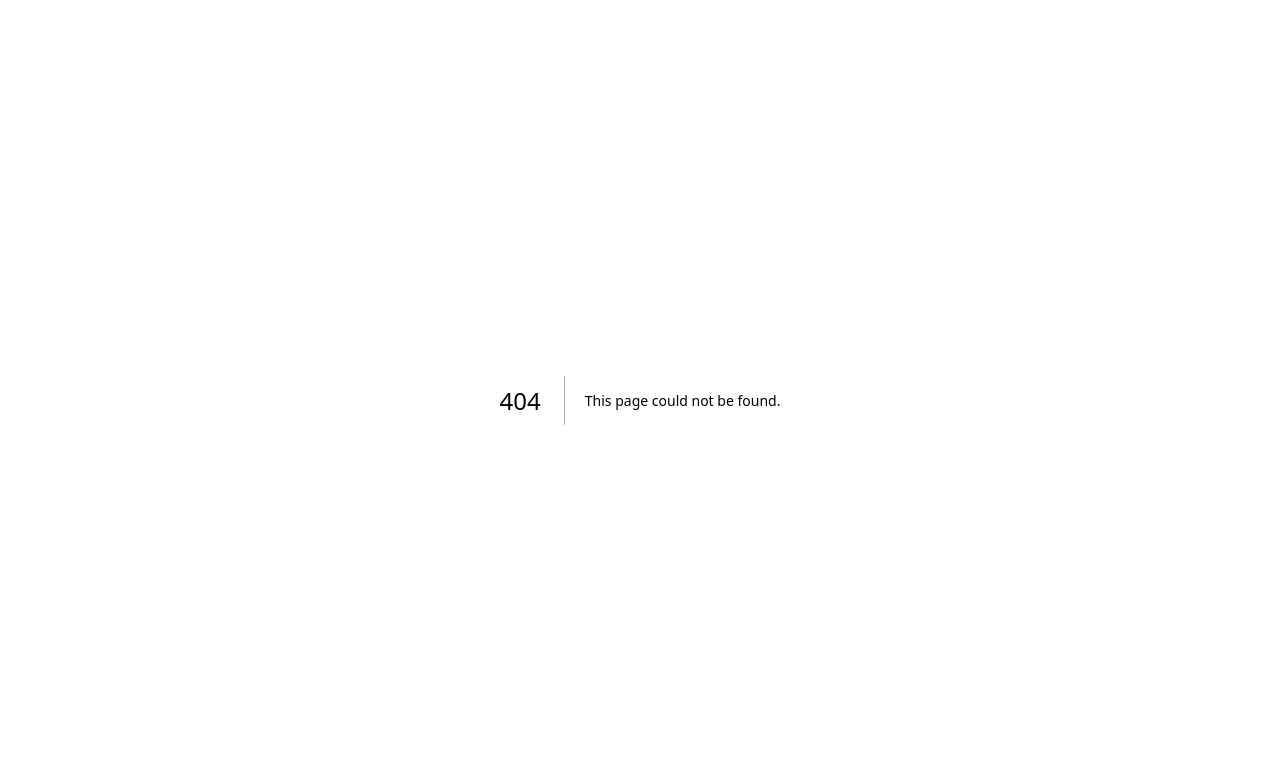
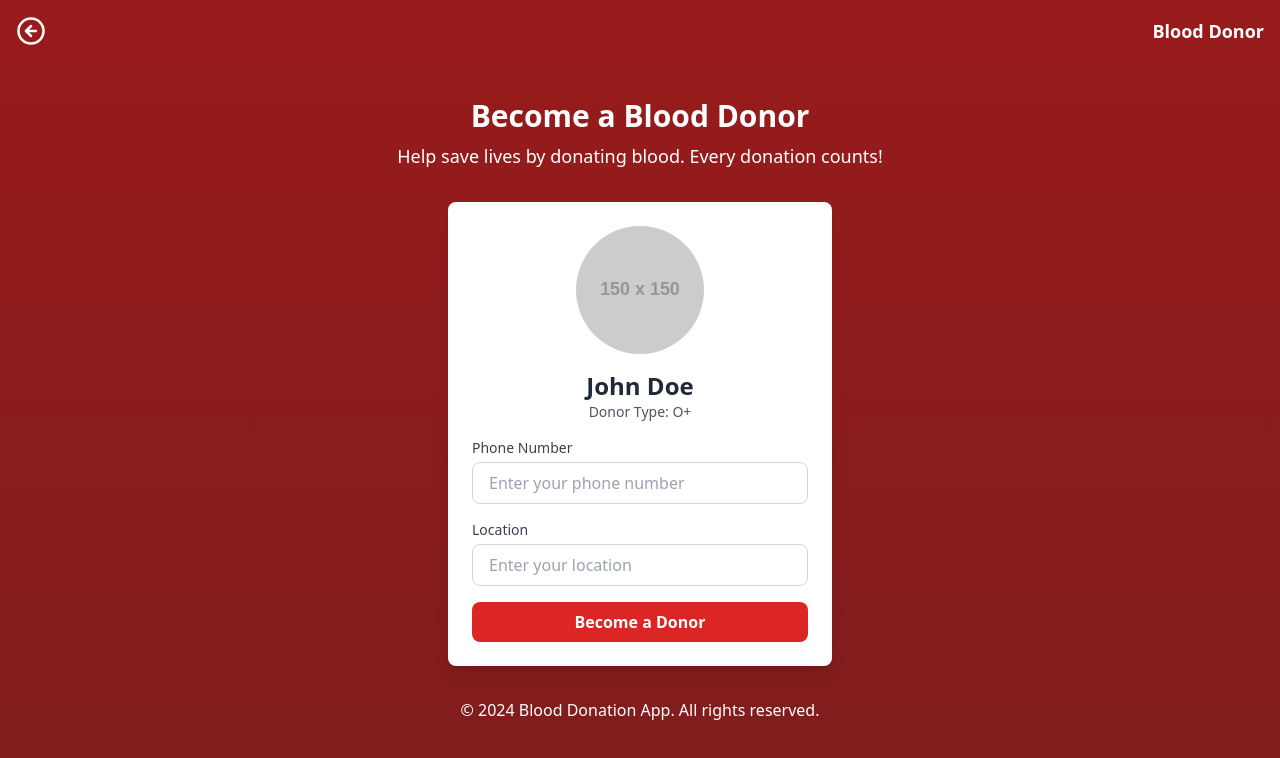
Before and after one commit to mdsajalali/blood-donor-app, a Next.js app: page /donor in a window 1280 px wide. Before the commit this address had no page. Shown: the top 758 px of the page. Built offline with nearby package versions, Linux system fonts and the light colour scheme.

Commit message:
add: donor

```diff
--- /dev/null
+++ b/src/app/(dashboard)/donor/page.tsx
@@ -0,0 +1,92 @@
+import { ArrowLeftCircle } from "lucide-react";
+import Link from "next/link";
+import React from "react";
+
+const DonorPage = () => {
+  return (
+    <div className="min-h-screen bg-gradient-to-b from-red-800 to-red-900 flex flex-col items-center justify-center px-4 py-6">
+      {/* Top Bar with Back Icon and Heading */}
+      <div className="absolute top-4 left-4 right-4 flex  items-center justify-between">
+        <Link href="/dashboard">
+          <ArrowLeftCircle className="text-white" size={30} />
+        </Link>
+        <h1 className="text-lg font-semibold text-white">Blood Donor</h1>
+      </div>
+      {/* Header */}
+      <header className="text-center mb-8">
+        <h1 className="text-3xl font-semibold text-white pt-5">
+          Become a Blood Donor
+        </h1>
+        <p className="text-lg text-white mt-2">
+          Help save lives by donating blood. Every donation counts!
+        </p>
+      </header>
+
+      {/* Donor Info Card */}
+      <div className="bg-white rounded-lg shadow-lg w-full max-w-sm p-6 space-y-4">
+        <div className="text-center">
+          <img
+            src="https://via.placeholder.com/150"
+            alt="Donor"
+            className="w-32 h-32 mx-auto rounded-full object-cover"
+          />
+          <h2 className="mt-4 text-2xl font-semibold text-gray-800">
+            John Doe
+          </h2>
+          <p className="text-sm text-gray-600">Donor Type: O+</p>
+        </div>
+
+        {/* Donor Details Form */}
+        <form className="space-y-4">
+          <div>
+            <label
+              htmlFor="phone"
+              className="block text-sm font-medium text-gray-700"
+            >
+              Phone Number
+            </label>
+            <input
+              type="tel"
+              id="phone"
+              name="phone"
+              className="mt-1 w-full px-4 py-2 border border-gray-300 rounded-lg focus:outline-none focus:ring-2 focus:ring-red-500"
+              placeholder="Enter your phone number"
+            />
+          </div>
+
+          <div>
+            <label
+              htmlFor="location"
+              className="block text-sm font-medium text-gray-700"
+            >
+              Location
+            </label>
+            <input
+              type="text"
+              id="location"
+              name="location"
+              className="mt-1 w-full px-4 py-2 border border-gray-300 rounded-lg focus:outline-none focus:ring-2 focus:ring-red-500"
+              placeholder="Enter your location"
+            />
+          </div>
+
+          <div>
+            <button
+              type="submit"
+              className="w-full py-2 px-4 bg-red-600 text-white font-semibold rounded-lg hover:bg-red-700 focus:outline-none focus:ring-2 focus:ring-red-500"
+            >
+              Become a Donor
+            </button>
+          </div>
+        </form>
+      </div>
+
+      {/* Footer */}
+      <footer className="mt-8 text-center text-white">
+        <p>&copy; 2024 Blood Donation App. All rights reserved.</p>
+      </footer>
+    </div>
+  );
+};
+
+export default DonorPage;
```
